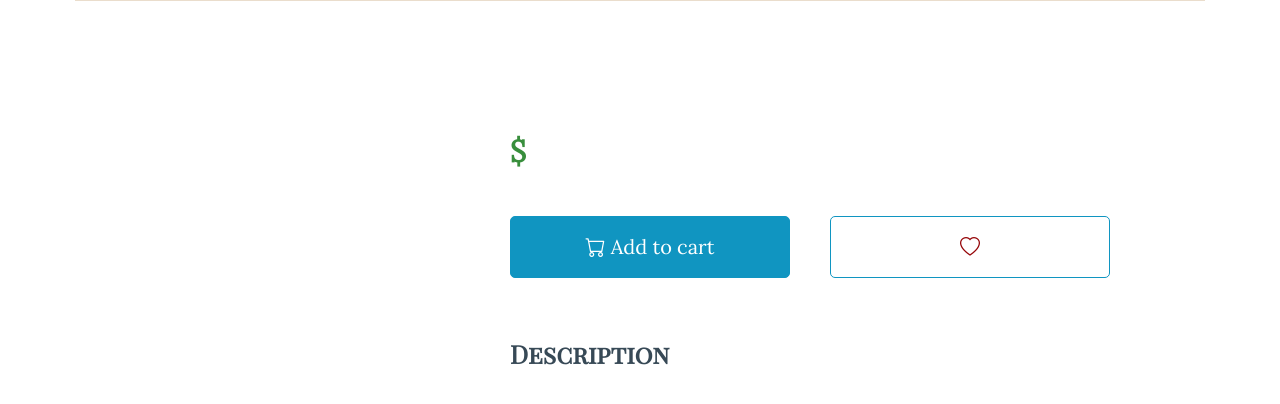
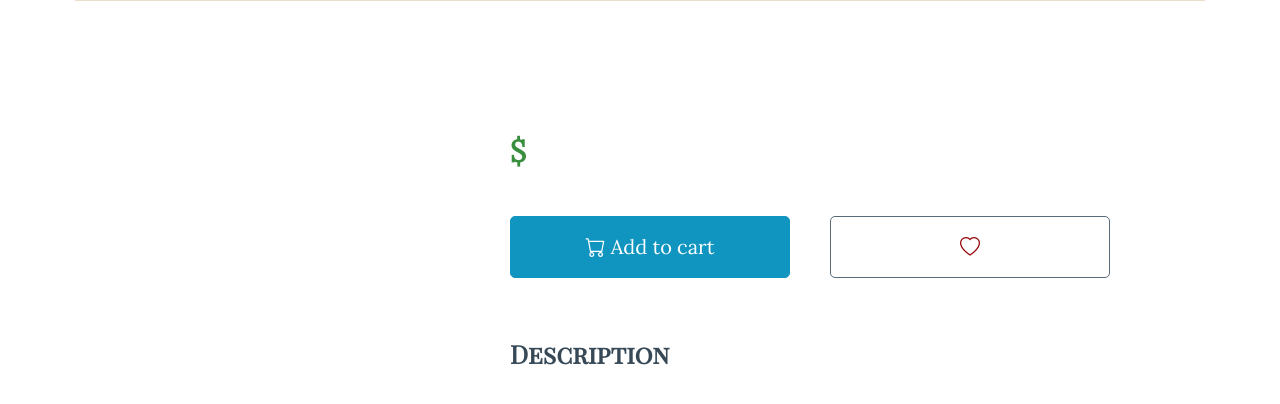
Before and after one commit to SherlockH0/bookshelf, a Django app: template shop/templates/shop/book_detail.html in a window 1280 px wide. Shown: the part 279-683 px from the top of the page. Run offline with Django 5.2, Linux system fonts and the light colour scheme; the template is opened without the code that fills it, so the values that code supplies are empty.

Commit message:
Change wishlist button color

```diff
--- a/shop/templates/shop/book_detail.html
+++ b/shop/templates/shop/book_detail.html
@@ -64,7 +64,7 @@
                     onClick="location.reload()"
                     data-tooltip="Add to wishlist"
                     style="color: var(--pico-del-color);"
-                    class="update-item add-to-wishlist outline contarst">
+                    class="update-item add-to-wishlist outline secondary">
                     <i class="bi bi-heart"></i>
                 </button>
             </div>
```
